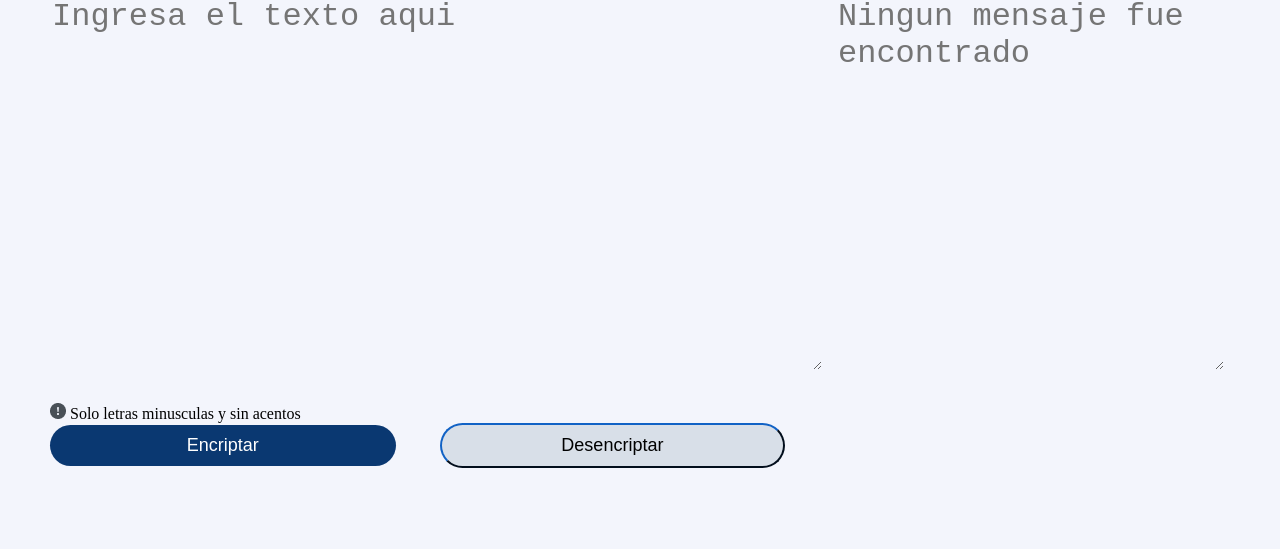
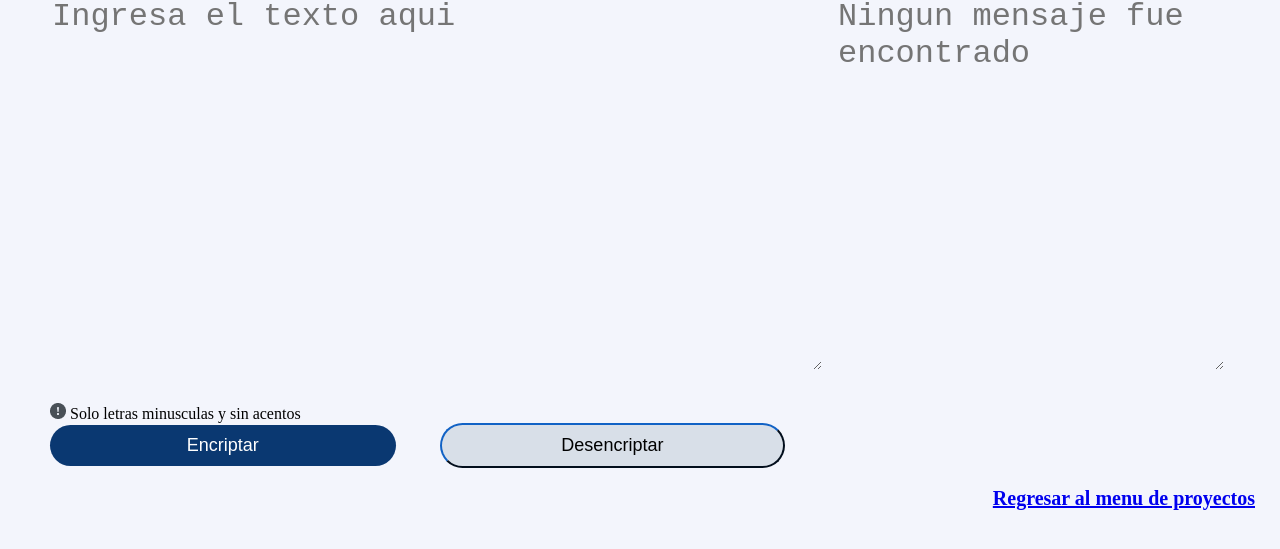
Before and after one commit to AbrahamCoco/Portafolio, a plain HTML site: page Encriptador de texto/encriptador.html in a window 1280 px wide. Shown: the part 105-654 px from the top of the page. Drawn offline with Linux system fonts and the light colour scheme.

Commit message:
Agregando link para regresar al menu

```diff
--- a/Encriptador de texto/encriptador.html
+++ b/Encriptador de texto/encriptador.html
@@ -30,6 +30,10 @@
             <input class="btn-2" type="button" value="Desencriptar" id="btn-desencriptar">
         </div>
 
+        <div>
+            <a class="buton-menu" href="../index.html">Regresar al menu de proyectos</a>
+        </div>
+
     </main>
 </body>
 
--- a/Encriptador de texto/style.css
+++ b/Encriptador de texto/style.css
@@ -60,3 +60,12 @@ header img {
     background: darkgray;
     transform: scale(1.1);
 }
+
+.buton-menu {
+    display: flex;
+    font-size: 20px;
+    font-weight: bold;
+    padding: 0 5px;
+    margin: 10px 20px;
+    justify-content: flex-end;
+}
```
